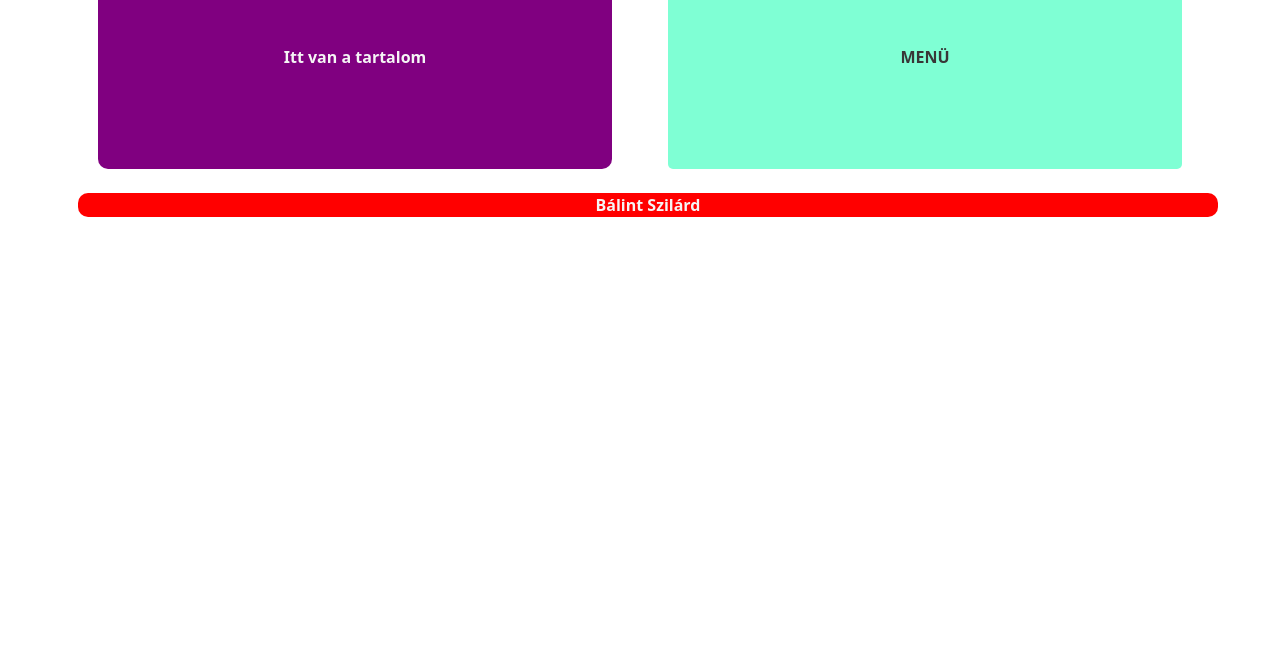
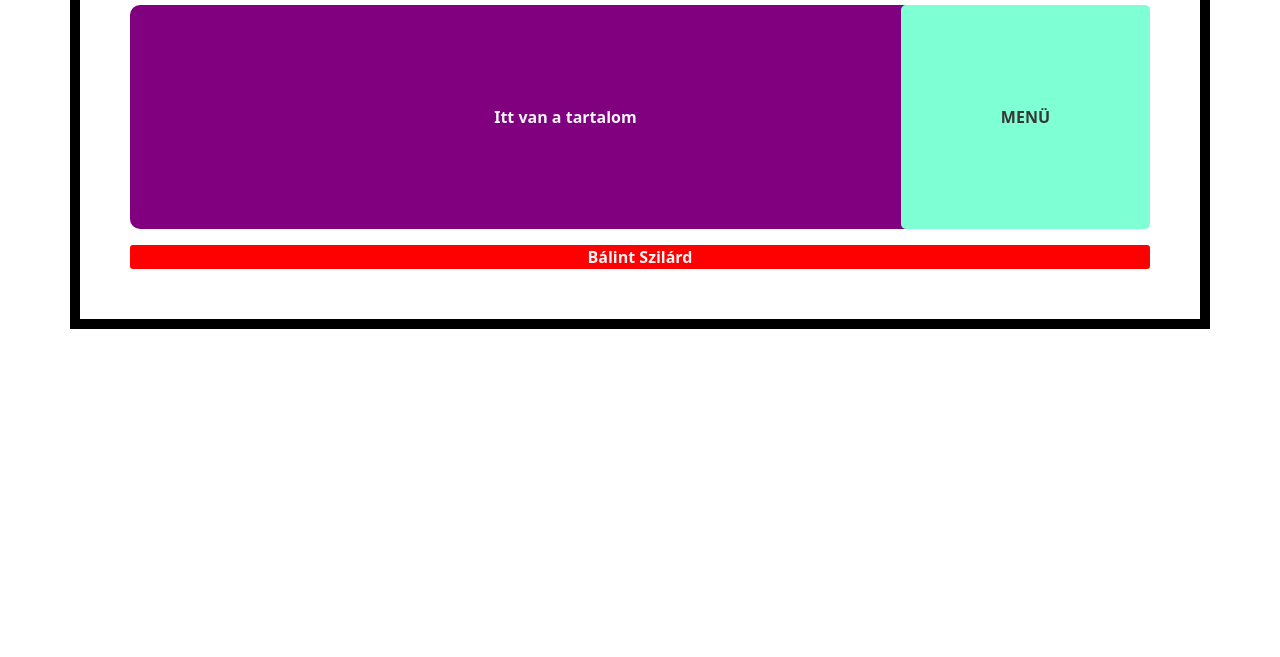
Before and after one commit to Szilaardd/szemantikai-elemek, a plain HTML site: page index.html in a window 1280 px wide. Shown: the part 143-800 px from the top of the page. Drawn offline with nearby package versions, Linux system fonts and the light colour scheme.

Commit message:
dark-light mode

```diff
--- a/index.html
+++ b/index.html
@@ -10,30 +10,30 @@
 </head>
 
 <body>
-    <div class="container">
+    <!-- Bálint Szilárd -->
+    <div class="container" id="border">
+
         <div class="row mt-3">
             <header>
                 <h1>Ez egy fejléc</h1>
             </header>
         </div>
 
-        <div class="row">
-            <div class="col m-2">
-                <main class="m-2">
-                    Itt van a tartalom
-                </main>
-            </div>
-            <div class="col m-2">
-                <aside class="m-2">
-                    MENÜ
-                </aside>
-            </div>
+        <div class="mt-3 d-flex float-end">
+            <aside class="d-none d-md-block" title="A menü eltűnik mobilnézetben">
+                MENÜ
+            </aside>
         </div>
-        <div class="row">
-            <footer class="m-2">
-                Bálint Szilárd
-            </footer>
+
+        <div class="mt-3">
+            <main class="mr-3">
+                Itt van a tartalom
+            </main>
         </div>
+
+        <footer class="mt-3">
+            Bálint Szilárd
+        </footer>
     </div>
 </body>
 
--- a/styles.css
+++ b/styles.css
@@ -5,7 +5,9 @@
     src: url(https://applesocial.s3.amazonaws.com/assets/styles/fonts/sanfrancisco/sanfranciscodisplay-medium-webfont.eot?#iefix) format("embedded-opentype"), url(https://applesocial.s3.amazonaws.com/assets/styles/fonts/sanfrancisco/sanfranciscodisplay-medium-webfont.woff2) format("woff2"), url(https://applesocial.s3.amazonaws.com/assets/styles/fonts/sanfrancisco/sanfranciscodisplay-medium-webfont.woff) format("woff"), url(https://applesocial.s3.amazonaws.com/assets/styles/fonts/sanfrancisco/sanfranciscodisplay-medium-webfont.ttf) format("truetype"), url("fonts/sanfrancisco/sanfranciscodisplay-medium-webfont.svg#San Francisco Display Medium") format("svg")
 }
 
-@media (prefers-color-scheme: dark) {}
+@media (prefers-color-scheme: dark) {
+
+}
 
 html {
     text-align: center;
@@ -20,11 +22,13 @@ body {
     color-scheme: light dark;
 }
 
+/* ---- */
+
 header {
     background-color: goldenrod;
     color: rgb(56, 55, 55);
     font-weight: bolder;
-    border-radius: 10px;
+    border-radius: 3px;
 }
 
 main {
@@ -33,6 +37,7 @@ main {
     font-weight: bolder;
     border-radius: 10px;
     padding: 100px;
+    width: auto;
 }
 
 aside {
@@ -47,5 +52,25 @@ footer {
     background-color: red;
     color: whitesmoke;
     font-weight: bolder;
-    border-radius: 10px;
+    border-radius: 3px;
 }
+
+#border{
+    border: 10px solid;
+    padding: 50px;
+}
+
+
+/* Világos mód esetén: sötét keret */
+@media (prefers-color-scheme: light) {
+  #border {
+    border-color: #000; /* fekete */
+  }
+}
+
+/* Sötét mód esetén: világos keret */
+@media (prefers-color-scheme: dark) {
+  #border {
+    border-color: #fff; /* fehér */
+  }
+}
```
Also changed, not shown: dark-light-mode.png (added).
